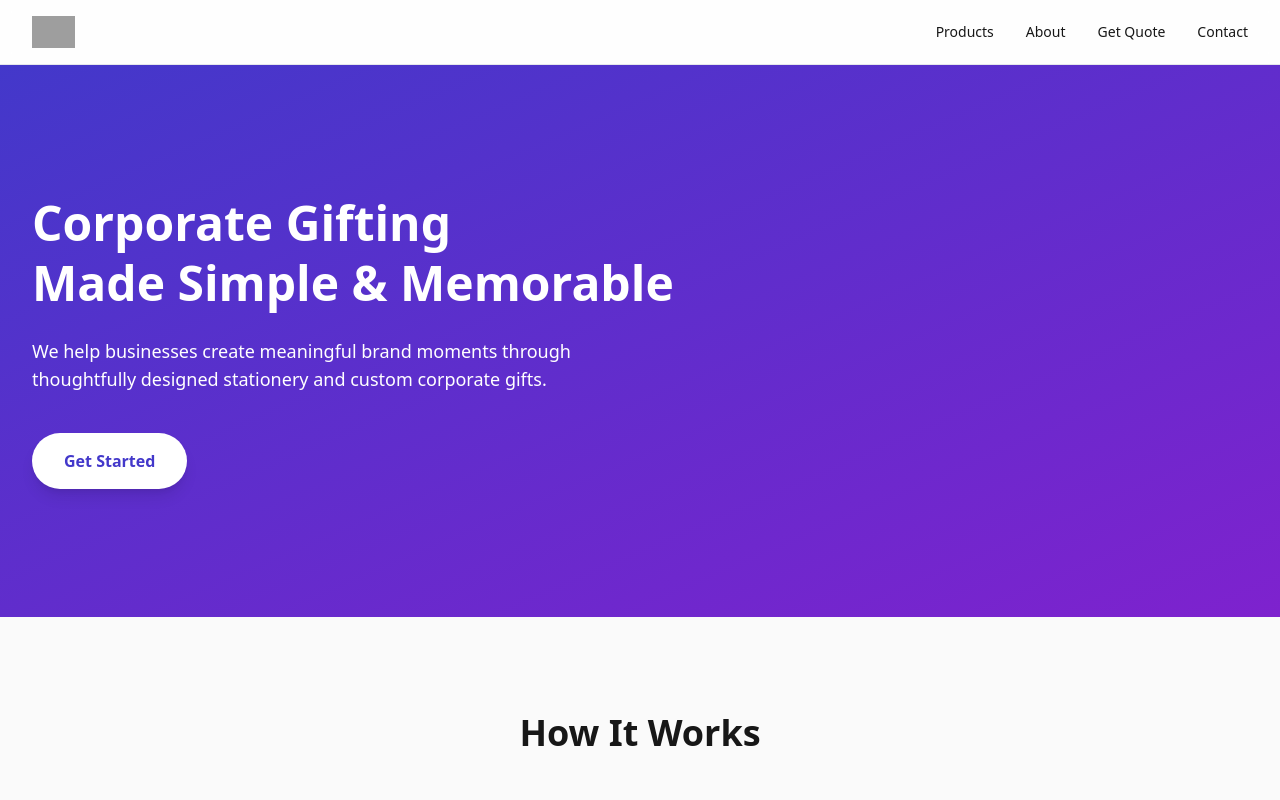
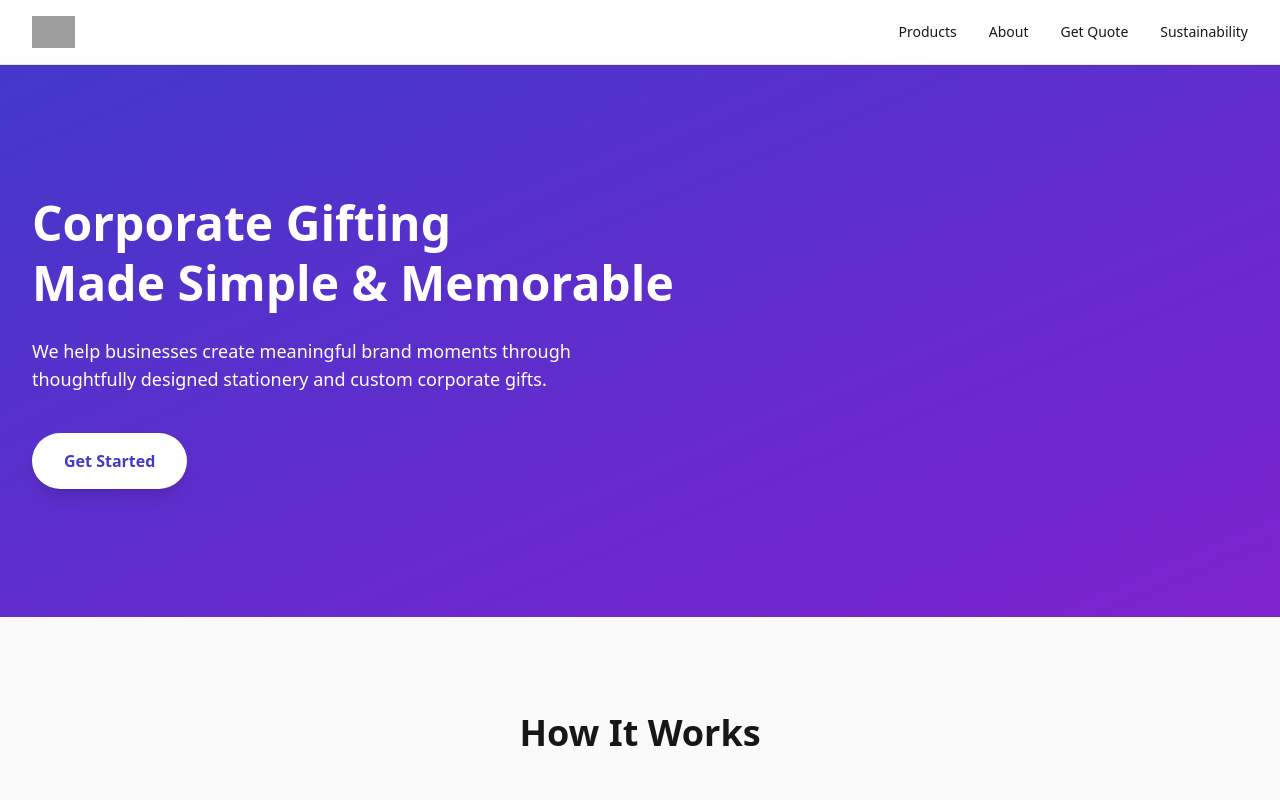
Before and after one commit to preshitpawar-beep/raya-website, a Next.js app: page / in a window 1280 px wide. Shown: the top 800 px of the page. Built offline with nearby package versions, Linux system fonts and the light colour scheme; grey boxes are pictures that could not be loaded.

Commit message:
Update Navbar.js

```diff
--- a/app/components/Navbar.js
+++ b/app/components/Navbar.js
@@ -19,7 +19,7 @@ export default function Navbar() {
           <a href="/products">Products</a>
           <a href="/about">About</a>
           <a href="/quote">Get Quote</a>
-          <a href="/contact">Contact</a>
+          <a href="/contact">Sustainability</a>
         </nav>
       </div>
     </motion.header>
```
